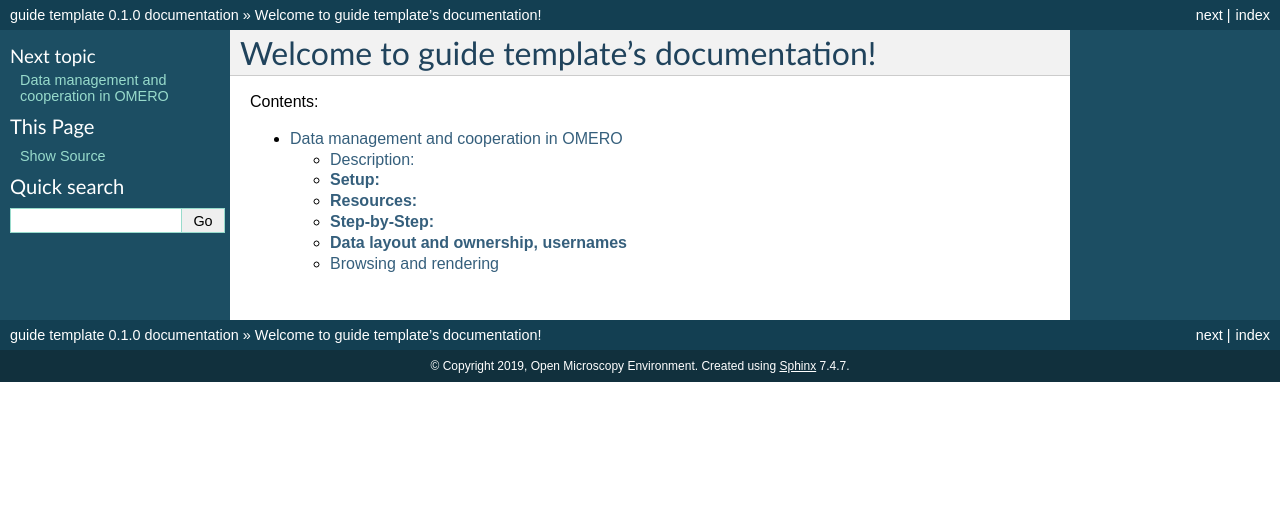
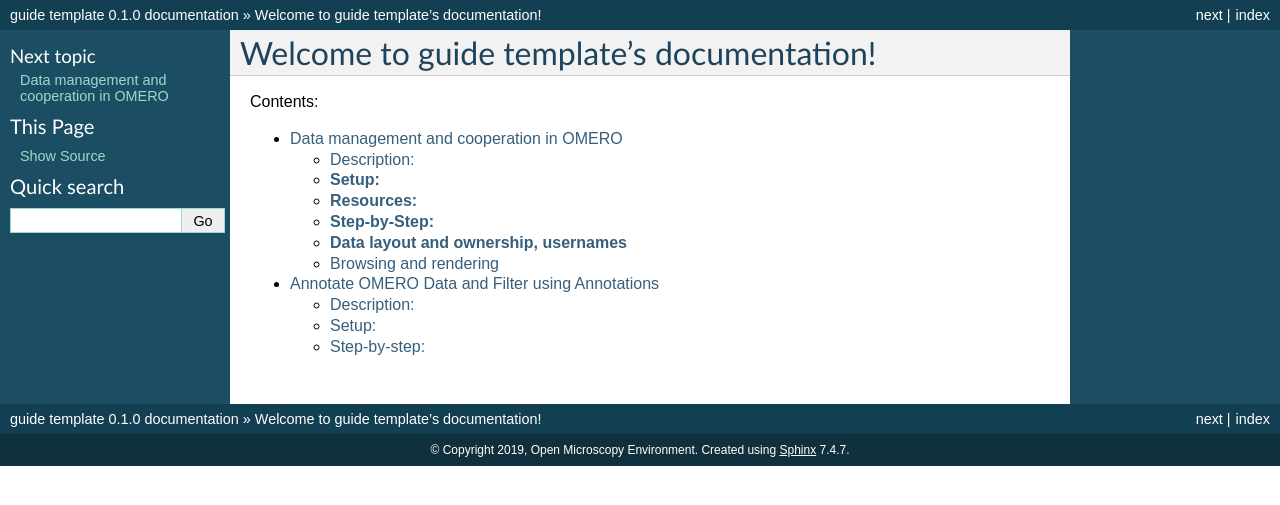
Before and after one commit to ome/omero-guide-introduction, a Sphinx documentation site: the page built from docs/index.rst, in a window 1280 px wide. Shown: the top 505 px of the page. Built offline with Sphinx 7.4.7, drawn with Linux system fonts in a browser that asks for light colours; some of the changed lines change nothing that is shown.

Commit message:
Add walkthrough for annotations

```diff
--- /dev/null
+++ b/docs/annotate.rst
@@ -0,0 +1,86 @@
+Annotate OMERO Data and Filter using Annotations
+================================================
+
+In this document, we show various types of annotations supported in
+OMERO and how to use them.
+
+Description:
+------------
+
+We will show:
+
+-  How to annotate Images, Datasets and Projects with
+
+   -  Tags
+
+   -  Key-Value Pairs
+
+   -  File Attachments
+
+   -  Ratings
+
+-  How to filter thumbnails in the central pane of OMERO.web for
+
+   -  Ratings
+
+   -  Tags
+
+Setup:
+------
+
+-  The data used are from the siRNAi-HeLa folder available at \ https://downloads.openmicroscopy.org/images/DV/siRNAi-HeLa/
+
+-  The tags and ratings were added manually, then propagated for all users on the OMERO.server using the script \ https://github.com/ome/training-scripts/blob/master/maintenance/scripts/copy_tags_ratings.py
+
+-  The Key-Value Pairs were added to the images in the siRNAi-HeLa Dataset for all users using the script \ https://github.com/ome/training-scripts/blob/master/maintenance/scripts/key_value_pairs.py
+
+Step-by-step:
+-------------
+
+1. Open a browser and enter the provided URL
+
+2. Connect using the provided credentials
+
+3. Let’s add annotations to Images. We will add Tags to indicate Metaphase stages of these cells.
+
+   a. Select one or more Images in the siRNAi-HeLa Dataset of cells which appear to be in metaphase.
+
+   b. Choose the Tag option in the right-hand General tab and click [ + ] to launch the Tag dialog.
+
+   c. Choose the existing Metaphase from the list of Tags (to filter, type above the list).
+
+   d. Click > to move it to the right column, then click OK.
+
+4. Let’s now add Key-Value Pairs
+
+   a. Select an Image from the Dataset and in the right-hand General tab, click the harmonica Key-Value Pairs.
+
+      |image0|
+
+      |image1|
+
+   b. The Key-Value Pairs allow you to add lab-book-like additional metadata for the Image. These Key-Value Pairs are also specifically searchable. [LINK to Search sister doc]
+
+5. It is also possible to add Comment, Attachment and Rating to selected Images.
+
+6. Filter using annotations
+
+   a. Images can also be filtered by Name, Tag or Rating in the centre pane, using the Add filter chooser above the thumbnails.
+
+   b. For example, choose Tag and then select Metaphase from the list of Tags to show the images we tagged earlier.
+
+   c. Review the filtered Images, choose a favourite Image and under the Rating section in the right-hand pane, click on the 5th star to add a rating of 5
+
+      |image2|
+
+   d. Now we can remove the filtering by Tag and instead filter by Rating of 5 to show only our favourite images.
+
+.. |image0| image:: images/annotate1.png
+   :width: 3.59375in
+   :height: 0.36458in
+.. |image1| image:: images/annotate2.png
+   :width: 3.54167in
+   :height: 1.91667in
+.. |image2| image:: images/annotate3.png
+   :width: 2.93977in
+   :height: 0.91146in
--- a/docs/index.rst
+++ b/docs/index.rst
@@ -7,3 +7,4 @@
    :maxdepth: 2
 
    data-management
+   annotate
```
Also changed, not shown: docs/images/annotate1.png (added), docs/images/annotate2.png (added), docs/images/annotate3.png (added).
